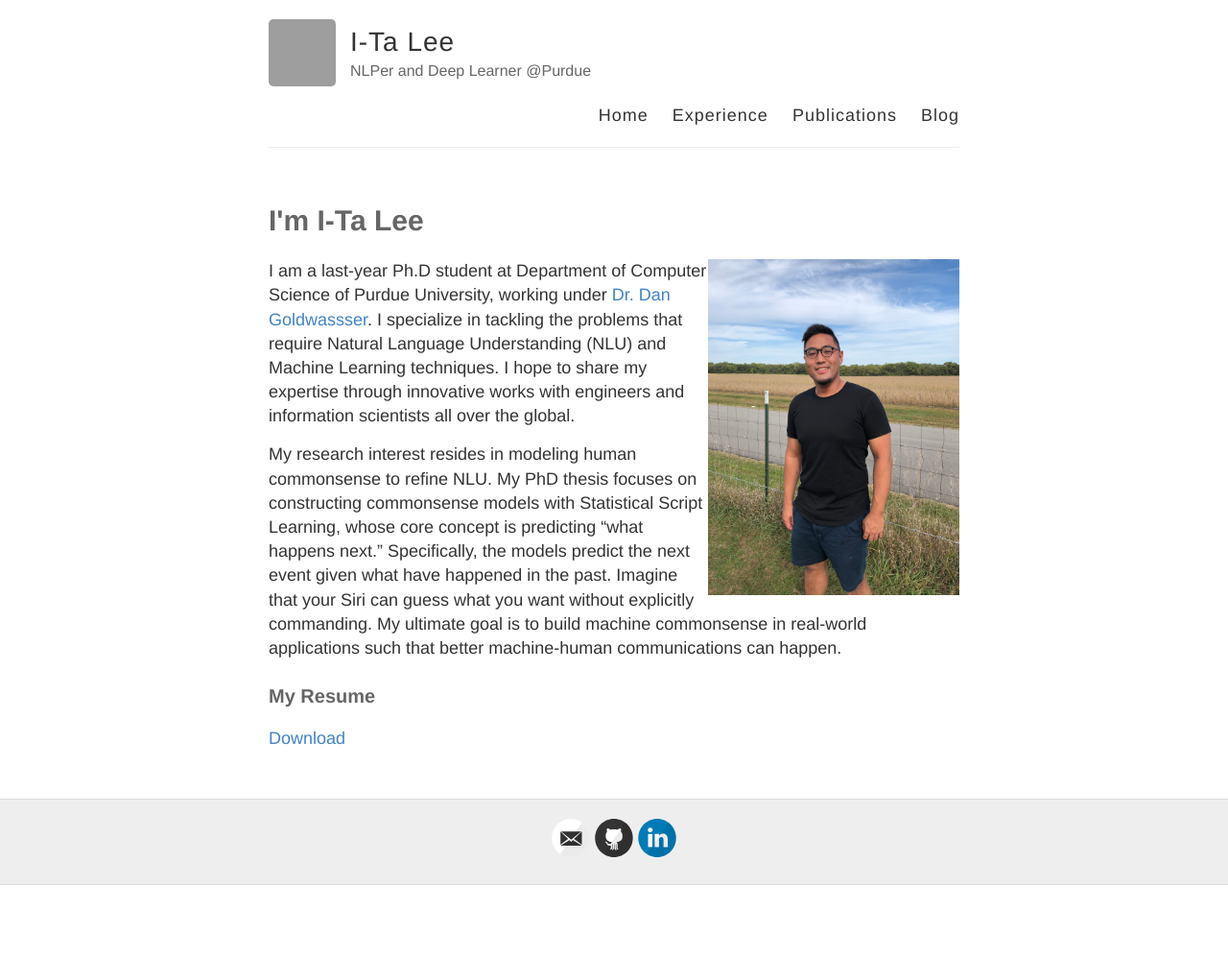
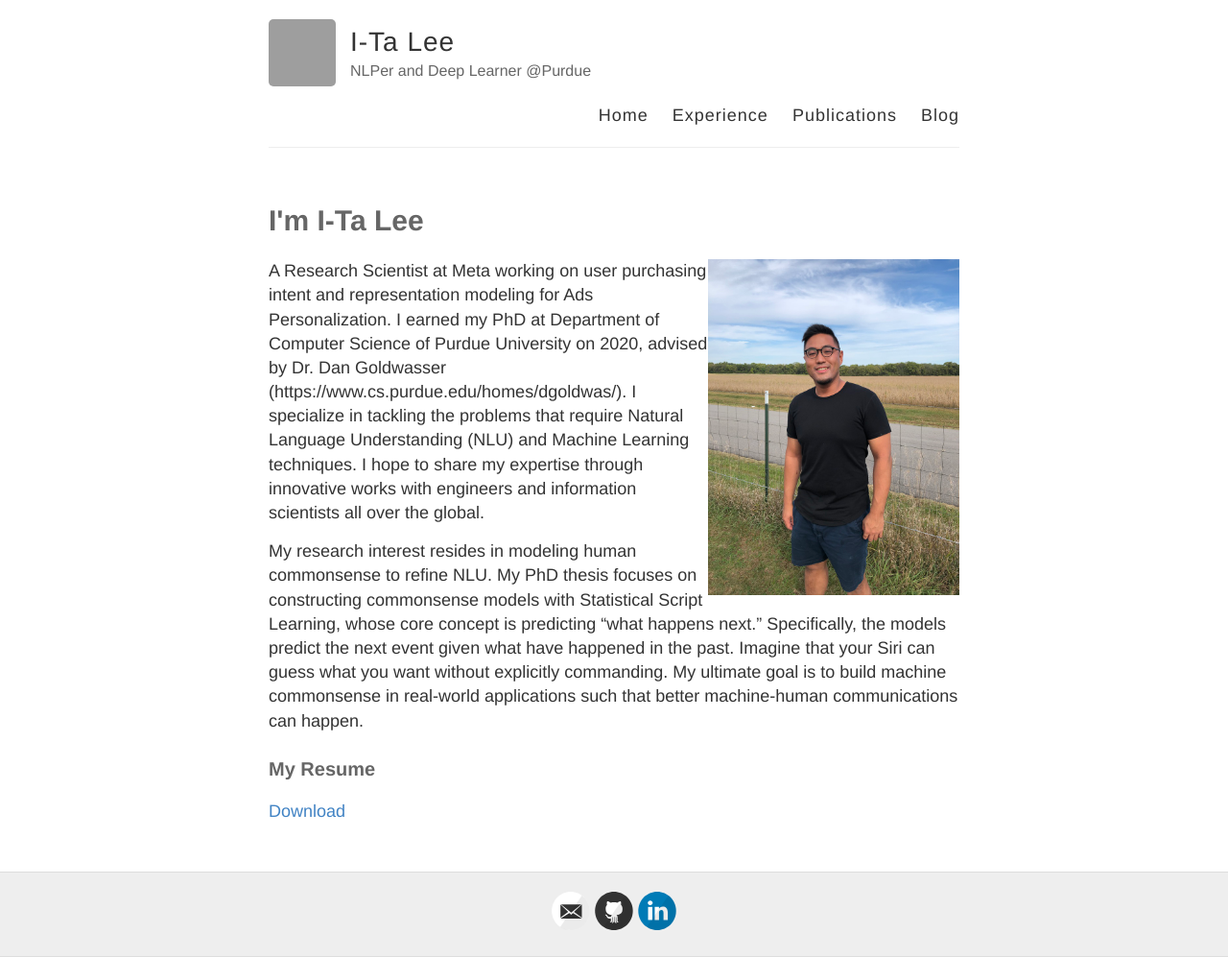
Before and after one commit to doug919/doug919.github.io, a Jekyll site: the page built from index.md, in a window 1280 px wide. Shown: the whole page at 96% size. Built offline with Jekyll 4.4.1, drawn with Linux system fonts in a browser that asks for light colours; before the commit the page ends 922 px from its top, so only the background shows below that; grey boxes are pictures that could not be loaded.

Commit message:
new index

```diff
--- a/index.md
+++ b/index.md
@@ -4,7 +4,7 @@ title: I'm I-Ta Lee
 ---
 
 ![AboutMe](images/about.jpg){:height="350px" .callout}
-I am a last-year Ph.D student at Department of Computer Science of Purdue University, working under [Dr. Dan Goldwassser](https://www.cs.purdue.edu/homes/dgoldwas/). I specialize in tackling the problems that require Natural Language Understanding (NLU) and Machine Learning techniques. I hope to share my expertise through innovative works with engineers and information scientists all over the global.
+A Research Scientist at Meta working on user purchasing intent and representation modeling for Ads Personalization. I earned my PhD at Department of Computer Science of Purdue University on 2020, advised by Dr. Dan Goldwasser (https://www.cs.purdue.edu/homes/dgoldwas/). I specialize in tackling the problems that require Natural Language Understanding (NLU) and Machine Learning techniques. I hope to share my expertise through innovative works with engineers and information scientists all over the global.
 
 My research interest resides in modeling human commonsense to refine NLU. My PhD thesis focuses on constructing commonsense models with Statistical Script Learning, whose core concept is predicting “what happens next.” Specifically, the models predict the next event given what have happened in the past. Imagine that your Siri can guess what you want without explicitly commanding. My ultimate goal is to build machine commonsense in real-world applications such that better machine-human communications can happen.
 
```
